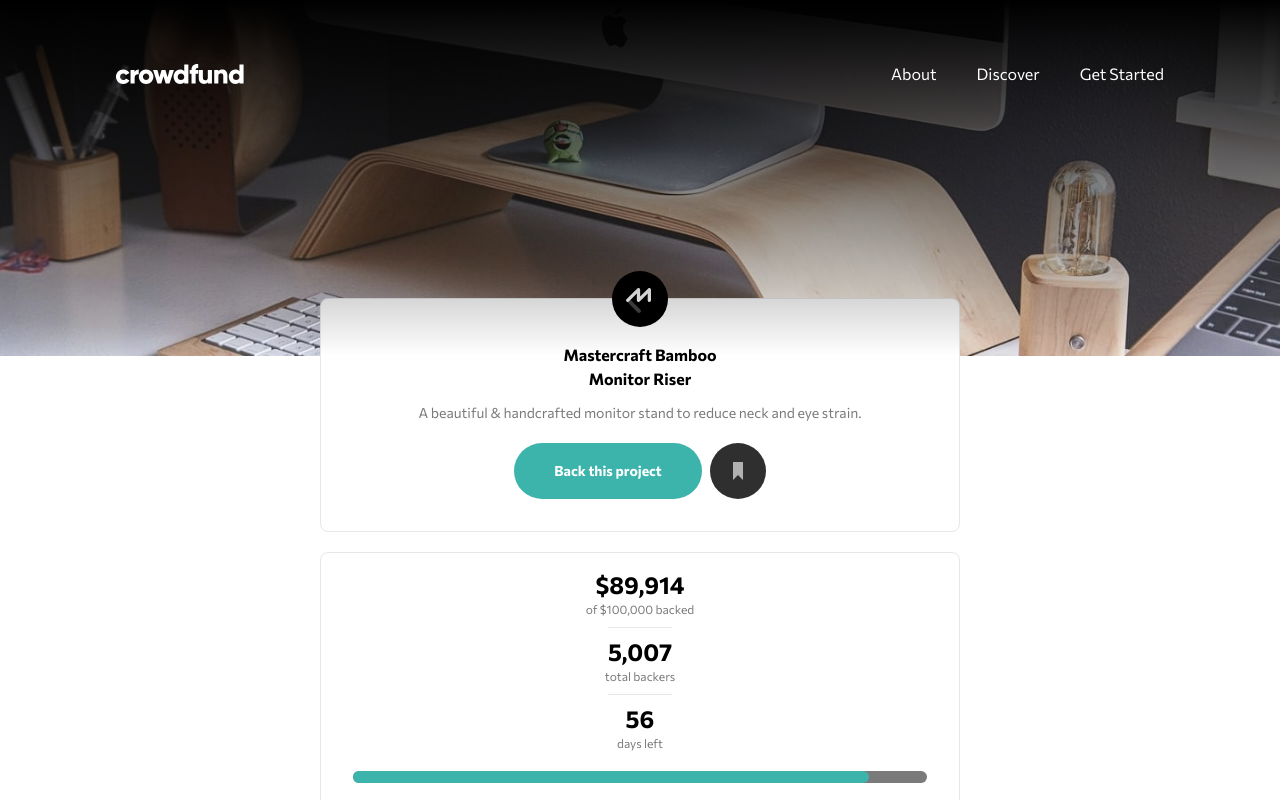
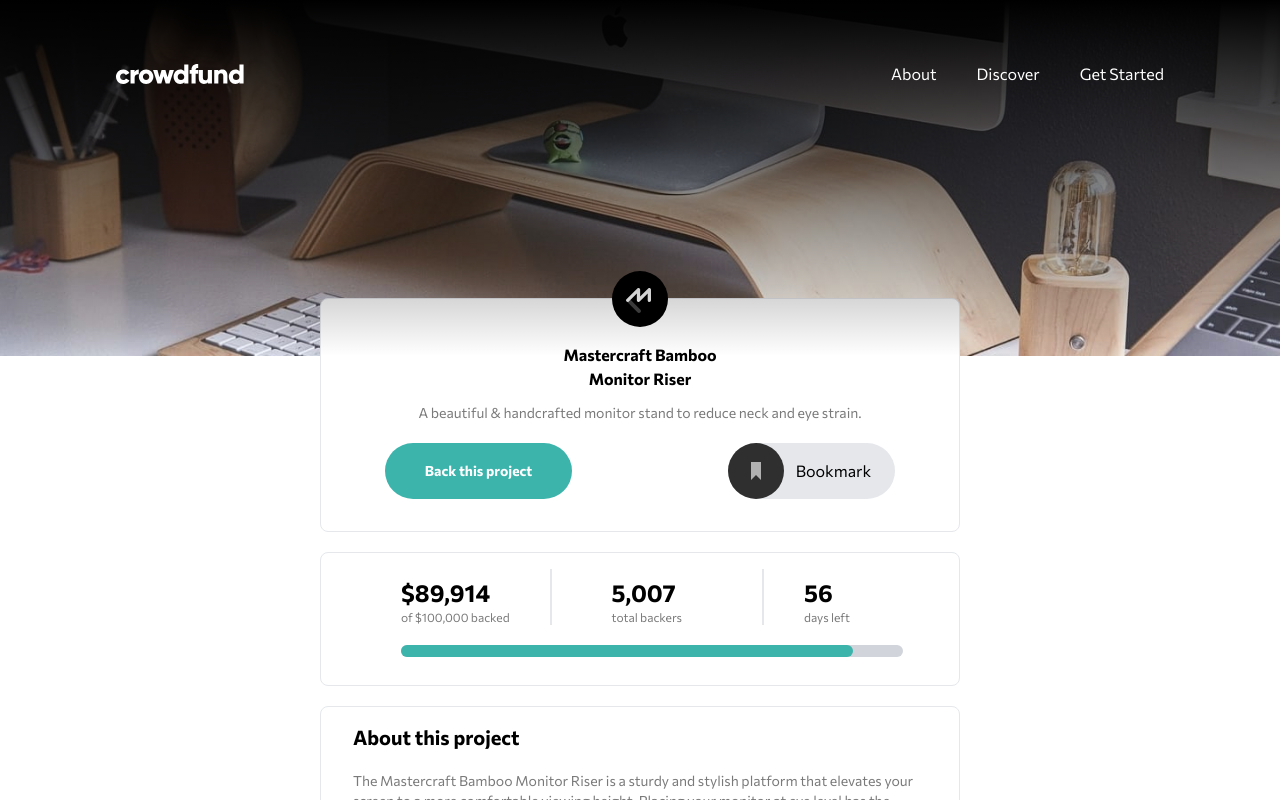
Before and after one commit to Julius-Sol/crowdfunding-product-page-main-react, a React (Vite) app: page / in a window 1280 px wide. Shown: the top 800 px of the page. Built offline with nearby package versions, Linux system fonts and the light colour scheme.

Commit message:
Refactor project info for desktop design
-Add space between back this project button and bookmark button
-Refactor project info section to fit desktop design
-Add bookmark desktop design

```diff
--- a/src/components/ProjectPage.jsx
+++ b/src/components/ProjectPage.jsx
@@ -13,21 +13,33 @@ const percentFinished = 89914 / 100000 * 100 + '%';
         <img src={masterLogo} alt="mastercraft logo" className='relative -top-7 max-w-[56px]' />
         <p className='relative text-base font-bold -top-3'>Mastercraft Bamboo <br /> Monitor Riser</p>
         <p className='text-sm text-Dark-gray px-4'>A beautiful & handcrafted monitor stand to reduce neck and eye strain.</p>
-        <div className='flex my-5 mb-8 gap-x-2'>
+        <div className='flex my-5 mb-8 gap-x-2 tablet:justify-between  tablet:w-[80%] tablet:mx-auto'>
           <button className='bg-Moderate-cyan hover:bg-Dark-cyan rounded-full px-10 text-white text-sm font-bold'>Back this project</button>
+          <div className='tablet:flex tablet:bg-gray-200 tablet:rounded-full tablet:pr-6'>
             <img src={bookmark} alt="bookmark" className='max-w-[56px]' />
+            <span className='hidden tablet:block text-center self-center pl-3'>Bookmark</span>
           </div>
         </div>
-      <div className='flex flex-col bg-white items-center border-[.5px] rounded-lg text-center py-4 mb-5'>
-          <p className='font-bold text-2xl'>$89,914</p>
+      </div>
+      <div className='flex flex-col bg-white items-center border-[.5px] rounded-lg text-center py-4 mb-5 tablet:items-start tablet-xl:pl-20 tablet:pl-10'>
+        <div className='tablet:flex gap-5'>
+
+          <div className="tablet:flex tablet:flex-col tablet:border-r-2 tablet-xl:pr-10 tablet:pr-2 justify-end items-start">
+            <p className='font-bold text-2xl '>$89,914</p>
             <p className='text-xs text-Dark-gray'>of $100,000 backed</p>
-          <hr className='w-16 border-1 mt-2.5 ' />
+          </div>
+          <hr className='w-16 border-1 mt-2.5 tablet:hidden ml-6 border-[.1rem]' />
+          <div className="tablet:flex tablet:flex-col tablet:border-r-2 tablet-xl:pr-20 tablet-xl:pl-10 tablet:pr-5 tablet:pl-3 justify-end items-start">
             <p className='font-bold text-2xl mt-2'>5,007</p>
             <p className='text-xs text-Dark-gray'>total backers</p>
-          <hr className='w-16 border-1 mt-2.5 '/>
+          </div>
+          <hr className='w-16 border-1 mt-2.5 tablet:hidden ml-6 border-[.1rem]'/>
+          <div className="tablet:flex tablet:flex-col tablet:pl-5 items-start">
             <p className='font-bold text-2xl mt-2'>56</p>
             <p className='text-xs text-Dark-gray'>days left</p>
-          <div className='w-[90%] bg-Dark-gray h-3 rounded-full mt-5 mb-3'>
+          </div>
+        </div>
+        <div className='w-[90%] bg-gray-300 h-3 rounded-full mt-5 mb-3'>
             <div className='bg-Moderate-cyan h-3 leading-normal rounded-full px-[.2rem]' style={{width : percentFinished }} ></div>
         </div>
         </div>
--- a/tailwind.config.cjs
+++ b/tailwind.config.cjs
@@ -7,6 +7,8 @@ module.exports = {
   theme: {
     screens: {
       'tablet': '750px',
+      'tablet-lg': '1090px',
+      'tablet-xl':'1100px',
     },
     extend: {
       fontFamily: {
```
Lines whose indentation alone changed are shown as unchanged.
